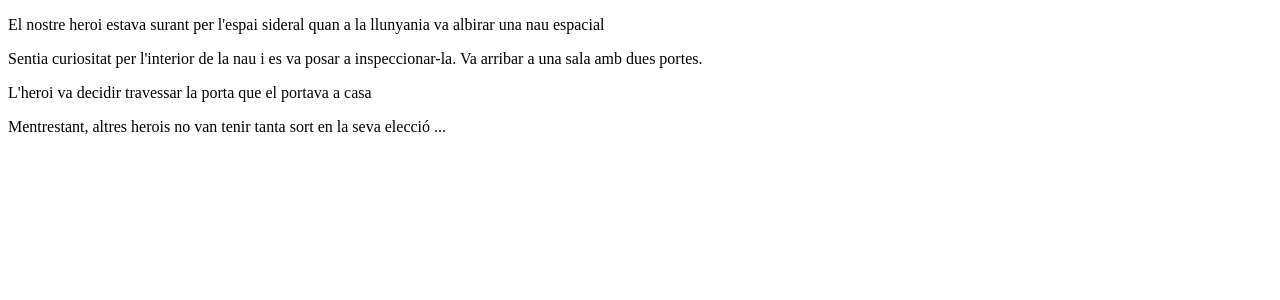
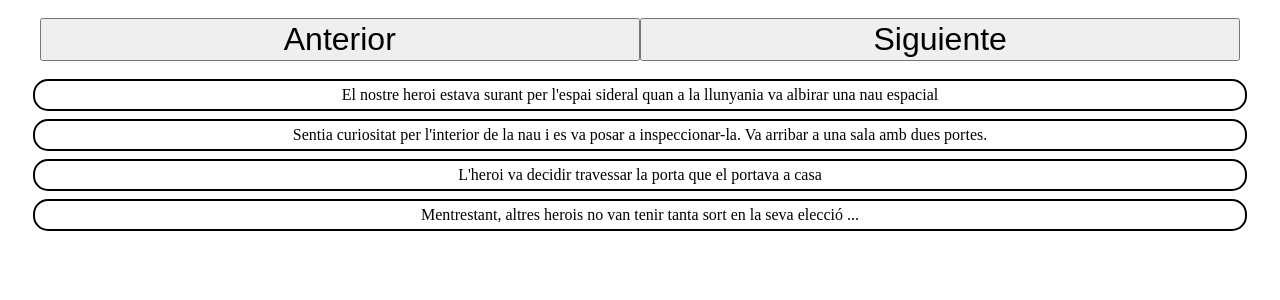
Before and after one commit to psdurbano/Sprint-6.-React-I, a React (Create React App) app: page / in a window 1280 px wide. Shown: the top 300 px of the page. Built offline with nearby package versions, Linux system fonts and the light colour scheme.

Commit message:
Exercice 3 and 4 halfway

```diff
--- a/package.json
+++ b/package.json
@@ -9,6 +9,7 @@
     "react": "^18.2.0",
     "react-dom": "^18.2.0",
     "react-scripts": "5.0.1",
+    "styled-components": "^5.3.6",
     "web-vitals": "^2.1.4"
   },
   "scripts": {
--- a/src/components/Escena.js
+++ b/src/components/Escena.js
@@ -1,11 +1,16 @@
 import React from "react";
 import data from "./data.json";
-
+import { Caja, Styledbutton } from "./button.js";
+import { Boton } from "./button.js";
 export default function Text() {
   return (
     <div>
+      <Boton>
+        <Styledbutton>Anterior</Styledbutton>
+        <Styledbutton>Siguiente</Styledbutton>
+      </Boton>
       {data.map((frase) => {
-        return <p key={frase}>{frase}</p>;
+        return <Caja key={frase}>{frase}</Caja>;
       })}
     </div>
   );
--- /dev/null
+++ b/src/components/button.js
@@ -0,0 +1,31 @@
+import styled from "styled-components";
+
+export const Caja = styled.div`
+  display: flex;
+  flex-direction: column;
+  justify-content: center;
+  align-items: center;
+  background: white;
+  font-size: 0, 5em;
+  margin: 8px auto 8px auto;
+  padding: 5px;
+  border: 2px solid black;
+  border-radius: 15px;
+  width: 95%;
+`;
+
+export const Boton = styled.div`
+  display: flex;
+  flex-direction: row;
+  justify-content: center;
+  align-items: center;
+  background: white;
+  font-size: 0, 5em;
+  margin: 8px auto 8px auto;
+  padding: 10px;
+  width: 95%;
+`;
+export const Styledbutton = styled.button`
+  font-size: 2em;
+  width: 100%;
+`;
```
Also changed, not shown: 1 other file (tests, documents, lock files or other folders).
